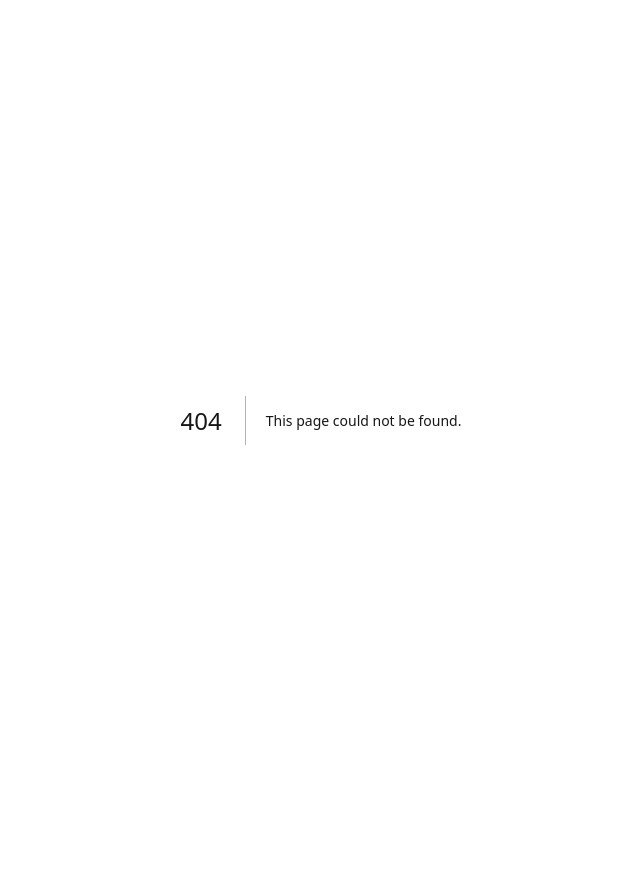
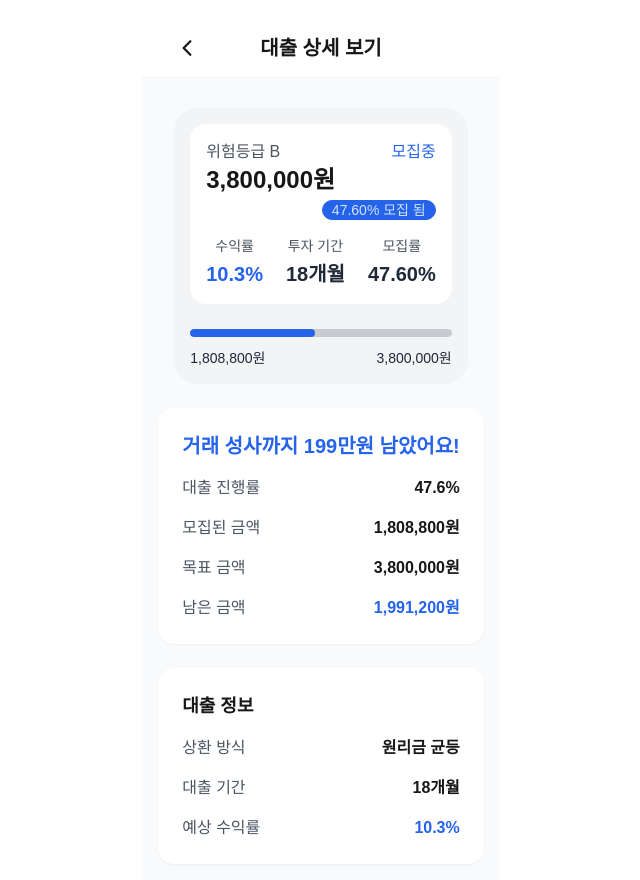
Before and after one commit to 5-Eagles/client, a Next.js app: page /borrow/11 in a window 1280 px wide. Before the commit this address had no page. Shown: the whole page, without its empty margins (319-959 px from the left). Before the commit the page ends 820 px from the top, so only its background shows below. Built offline with nearby package versions, Linux system fonts and the light colour scheme.

Commit message:
빌리기 상세보기 기능 구현 및 오류 제거

```diff
--- /dev/null
+++ b/src/app/borrow/[id]/page.tsx
@@ -0,0 +1,101 @@
+'use client';
+
+import { useEffect, useState } from 'react';
+import { useParams } from 'next/navigation';
+import TopNav from '@/components/TopNav';
+import LoanSummaryCard from '@/components/loan_summary_card';
+import { getLoanById } from '@/data/loans';
+
+export default function LoanDetail() {
+  const params = useParams();
+  const loan = getLoanById(params.id as string);
+
+  if (!loan) {
+    return <div>대출 정보를 찾을 수 없습니다.</div>;
+  }
+
+  const remainingAmount = loan.targetAmount - loan.progressAmount;
+  const isOngoing = loan.status === '모집중';
+  const statusMessage = isOngoing
+    ? `거래 성사까지 ${(remainingAmount / 10000).toFixed(0)}만원 남았어요!`
+    : `전액 상환까지 ${(remainingAmount / 10000).toFixed(0)}만원 남았어요!`;
+
+  return (
+    <div className="min-h-screen bg-gray-50">
+      <TopNav left="back" title="대출 상세 보기" />
+
+      <div className="p-4 max-w-screen-sm mx-auto">
+        <LoanSummaryCard
+          title={loan.title}
+          status={loan.status}
+          amount={loan.amount}
+          badge={loan.badge}
+          stats={loan.stats}
+          progressAmount={loan.progressAmount}
+          targetAmount={loan.targetAmount}
+          href={`/borrow/${loan.id}`}
+        />
+
+        <div className="mt-6 bg-white rounded-2xl p-6 shadow-sm">
+          <h2 className="text-xl font-bold text-primary mb-4">
+            {statusMessage}
+          </h2>
+
+          <div className="space-y-4">
+            <div className="flex justify-between items-center">
+              <span className="text-gray-600">대출 진행률</span>
+              <span className="font-bold">
+                {((loan.progressAmount / loan.targetAmount) * 100).toFixed(1)}%
+              </span>
+            </div>
+
+            <div className="flex justify-between items-center">
+              <span className="text-gray-600">모집된 금액</span>
+              <span className="font-bold">
+                {loan.progressAmount.toLocaleString()}원
+              </span>
+            </div>
+
+            <div className="flex justify-between items-center">
+              <span className="text-gray-600">목표 금액</span>
+              <span className="font-bold">
+                {loan.targetAmount.toLocaleString()}원
+              </span>
+            </div>
+
+            <div className="flex justify-between items-center">
+              <span className="text-gray-600">남은 금액</span>
+              <span className="font-bold text-primary">
+                {remainingAmount.toLocaleString()}원
+              </span>
+            </div>
+          </div>
+        </div>
+
+        <div className="mt-6 bg-white rounded-2xl p-6 shadow-sm">
+          <h3 className="text-lg font-bold mb-4">대출 정보</h3>
+          <div className="space-y-4">
+            <div className="flex justify-between items-center">
+              <span className="text-gray-600">상환 방식</span>
+              <span className="font-bold">원리금 균등</span>
+            </div>
+
+            <div className="flex justify-between items-center">
+              <span className="text-gray-600">대출 기간</span>
+              <span className="font-bold">
+                {loan.stats[1].value}
+              </span>
+            </div>
+
+            <div className="flex justify-between items-center">
+              <span className="text-gray-600">예상 수익률</span>
+              <span className="font-bold text-primary">
+                {loan.stats[0].value}
+              </span>
+            </div>
+          </div>
+        </div>
+      </div>
+    </div>
+  );
+}
--- a/src/app/borrow/page.tsx
+++ b/src/app/borrow/page.tsx
@@ -9,6 +9,7 @@ import CardButton from '@/components/button/cardButton';
 import Link from 'next/link';
 import { createClient } from '@/utils/supabase/client';
 import { SupabaseClient } from '@supabase/supabase-js';
+import { LOAN_DATA } from '@/data/loans';
 
 interface LoanEvaluation {
   id: number;
@@ -23,6 +24,7 @@ interface LoanEvaluation {
 
 export default function Borrow() {
   const [loans, setLoans] = useState<LoanEvaluation[]>([]);
+  const [activeTab, setActiveTab] = useState('ongoing');
   const supabase: SupabaseClient = createClient();
 
   useEffect(() => {
@@ -50,11 +52,23 @@ export default function Borrow() {
   return (
     <>
       <h1 className='text-xl font-bold text-center'>대출받기</h1>
-      <div className='w-full max-w-md mx-auto p-4 space-y-4'>
+      <div className='w-full max-w-screen-sm mx-auto px-4 pb-16'>
         <div className='flex justify-between'>
-          <div className='flex gap-2'>
-            <GreyHoverButton className='text-sm'>모집 중</GreyHoverButton>
-            <GreyHoverButton className='text-sm'>모집 완료</GreyHoverButton>
+          <div role="tablist" className="tabs tabs-bordered">
+            <button
+              role="tab"
+              className={`tab ${activeTab === 'ongoing' ? 'tab-active' : ''}`}
+              onClick={() => setActiveTab('ongoing')}
+            >
+              모집 중인 내 대출
+            </button>
+            <button
+              role="tab"
+              className={`tab ${activeTab === 'completed' ? 'tab-active' : ''}`}
+              onClick={() => setActiveTab('completed')}
+            >
+              갚고 있는 내 대출
+            </button>
           </div>
           <div className='flex gap-2'>
             <GreyHoverButton>
@@ -66,12 +80,26 @@ export default function Borrow() {
           </div>
         </div>
 
+        <div className="relative w-full overflow-x-hidden">
+          <div className={`w-full transform transition-all duration-300 ease-in-out ${
+            activeTab === 'ongoing'
+              ? 'translate-x-0 opacity-100 relative'
+              : '-translate-x-full opacity-0 absolute top-0 left-0'
+          }`}>
+            <Link href='/borrow/new'>
+              <CardButton bgColor='bg-gray-100'>
+                <div className='flex flex-col items-center gap-1'>
+                  <GoPlus className='w-6 h-6' />
+                  <span className='text-sm'>대출 신청하기</span>
+                </div>
+              </CardButton>
+            </Link>
+
             {loans.map((loan) => {
               const randomProgress = Math.floor(Math.random() * 40) + 1;
               const progressAmount = Math.floor(
                 loan.loan_amount * (randomProgress / 100)
               );
-
               return (
                 <LoanSummaryCard
                   key={loan.id}
@@ -96,19 +124,34 @@ export default function Borrow() {
                   ]}
                   progressAmount={progressAmount}
                   targetAmount={loan.loan_amount}
-              href={`/loan-details/${loan.id}`}
+                  href={`/borrow/${loan.id}`}
                 />
               );
             })}
 
-        <Link href='/borrow/new'>
-          <CardButton bgColor='bg-gray-100'>
-            <div className='flex flex-col items-center gap-1'>
-              <GoPlus className='w-6 h-6' />
-              <span className='text-sm'>대출 신청하기</span>
+            {loans.length === 0 && (
+              <LoanSummaryCard
+                {...LOAN_DATA[10]}
+                href={`/borrow/${LOAN_DATA[10].id}`}
+              />
+            )}
           </div>
-          </CardButton>
-        </Link>
+
+          <div className={`w-full transform transition-all duration-300 ease-in-out ${
+            activeTab === 'completed'
+              ? 'translate-x-0 opacity-100 relative'
+              : 'translate-x-full opacity-0 absolute top-0 left-0'
+          }`}>
+            <LoanSummaryCard
+              {...LOAN_DATA[11]}
+              href={`/borrow/${LOAN_DATA[11].id}`}
+            />
+            <LoanSummaryCard
+              {...LOAN_DATA[12]}
+              href={`/borrow/${LOAN_DATA[12].id}`}
+            />
+          </div>
+        </div>
       </div>
       <BottomNav />
     </>
--- a/src/data/loans.ts
+++ b/src/data/loans.ts
@@ -139,6 +139,48 @@ export const LOAN_DATA = [
         progressAmount: 2376000,
         targetAmount: 4500000,
       },
+      {
+        id: 11,
+        title: '위험등급 B',
+        status: '모집중',
+        amount: 3800000,
+        badge: '모집 됨',
+        stats: [
+          { label: '수익률', value: '10.3%', color: 'text-primary' },
+          { label: '투자 기간', value: '18개월' },
+          { label: '모집률', value: '47.60%' },
+        ],
+        progressAmount: 1808800,
+        targetAmount: 3800000,
+      },
+      {
+        id: 12,
+        title: '위험등급 A',
+        status: '상환 진행 중',
+        amount: 5500000,
+        badge: '갚음',
+        stats: [
+          { label: '수익률', value: '9.1%', color: 'text-primary' },
+          { label: '투자 기간', value: '24개월' },
+          { label: '모집률', value: '100%' },
+        ],
+        progressAmount: 5300000,
+        targetAmount: 5500000,
+      },
+      {
+        id: 13,
+        title: '위험등급 C',
+        status: '상환 진행 중',
+        amount: 2800000,
+        badge: '갚음',
+        stats: [
+          { label: '수익률', value: '11.8%', color: 'text-primary' },
+          { label: '투자 기간', value: '12개월' },
+          { label: '모집률', value: '100%' },
+        ],
+        progressAmount: 1300000,
+        targetAmount: 2800000,
+      },
 ];
 
 export const getLoanById = (id: string | number) => {
```
Lines whose indentation alone changed are shown as unchanged.
